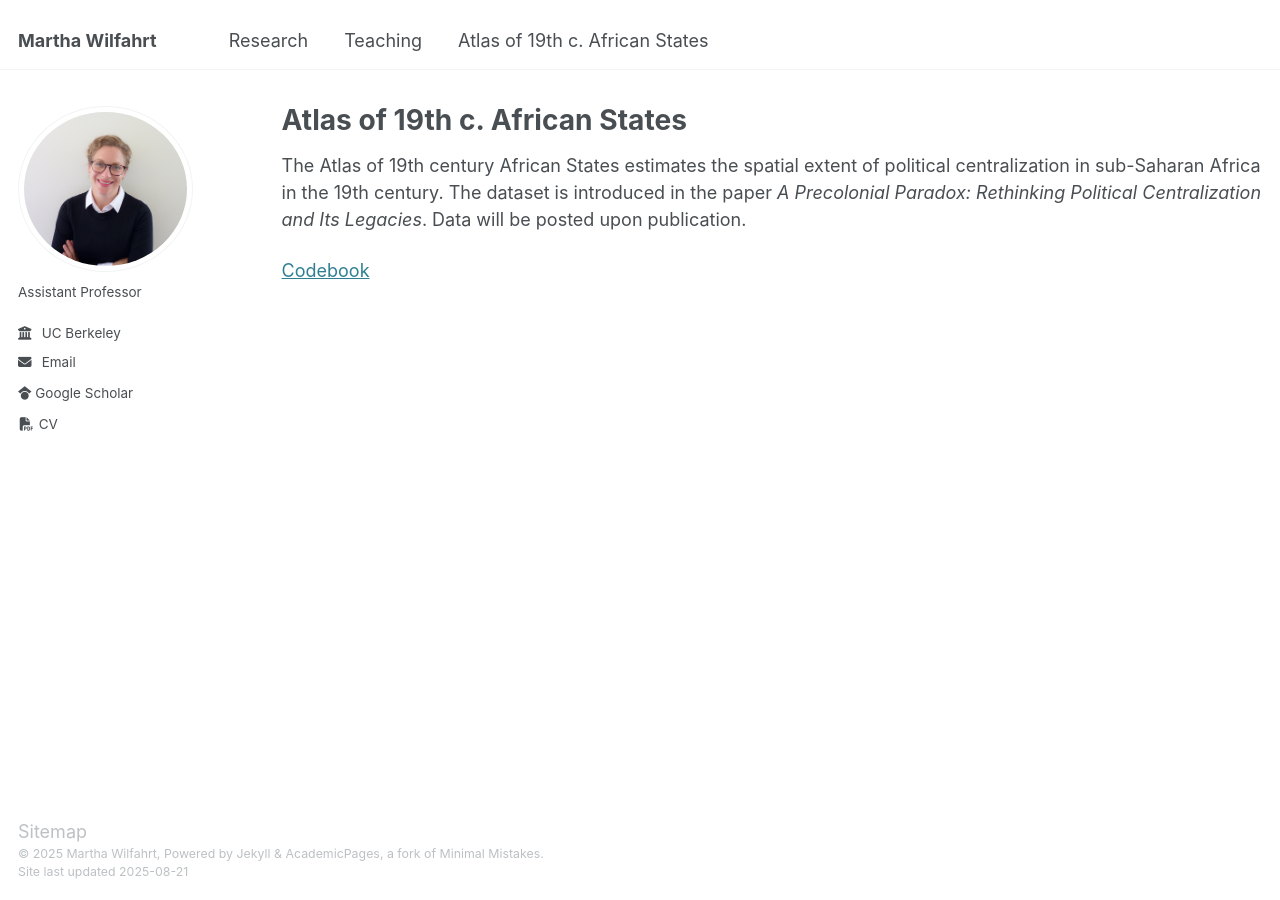
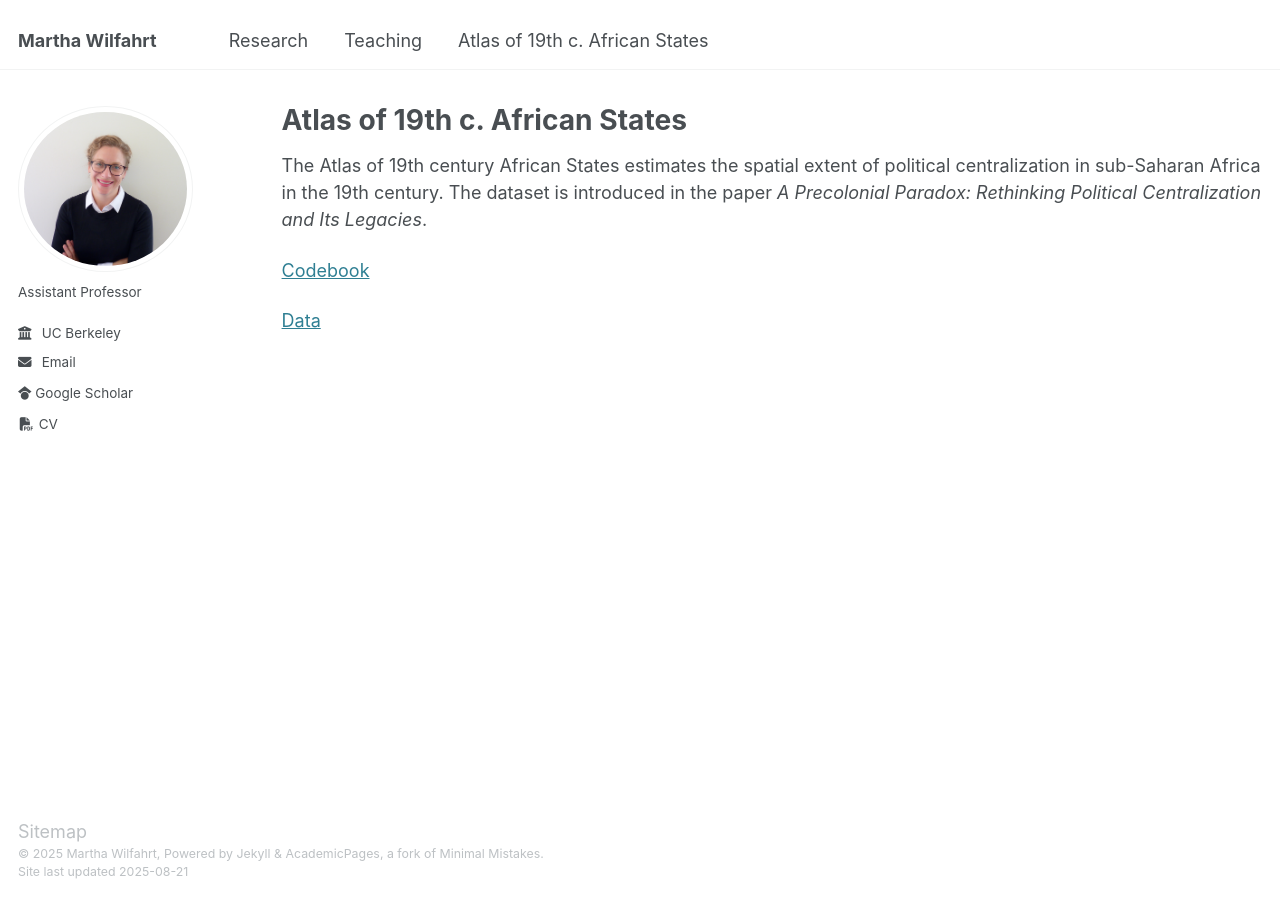
Before and after one commit to martha-wilfahrt/martha-wilfahrt.github.io, a Jekyll site: the page built from _pages/atlas.md, in a window 1280 px wide. Built offline with Jekyll 4.4.1, drawn with Linux system fonts in a browser that asks for light colours.

Commit message:
Update atlas.md

```diff
--- a/_pages/atlas.md
+++ b/_pages/atlas.md
@@ -6,6 +6,8 @@ author_profile: true
 ---
 
 The Atlas of 19th century African States estimates the spatial extent of political centralization
-in sub-Saharan Africa in the 19th century. The dataset is introduced in the paper _A Precolonial Paradox: Rethinking Political Centralization and Its Legacies_. Data will be posted upon publication.
+in sub-Saharan Africa in the 19th century. The dataset is introduced in the paper _A Precolonial Paradox: Rethinking Political Centralization and Its Legacies_.
 
 [Codebook](https://martha-wilfahrt.github.io/files/1_Atlas_Codebook.pdf)
+
+[Data](https://www.dropbox.com/scl/fi/2tx4c7mev9ot0cwaaq9g6/Atlas-of-African-Centralized-States.zip?rlkey=7myvu29k97cahrzx8oplhg8t5&dl=0)
```
